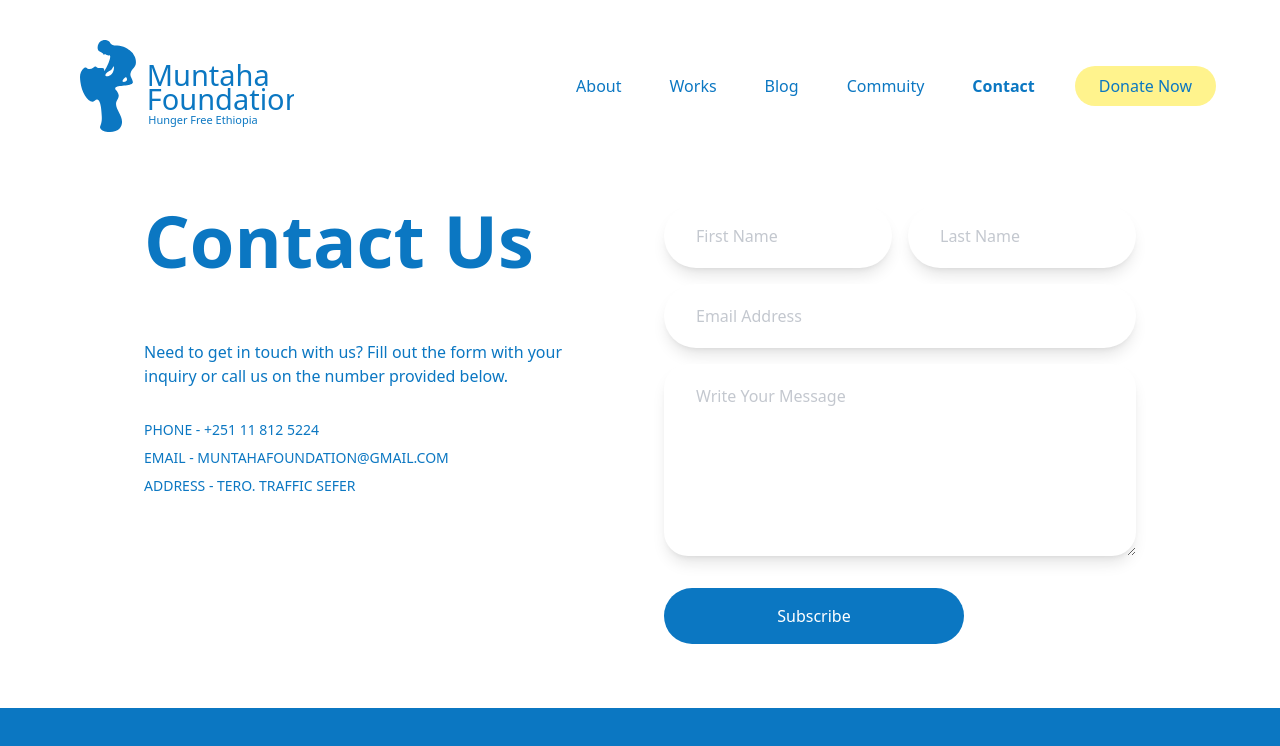
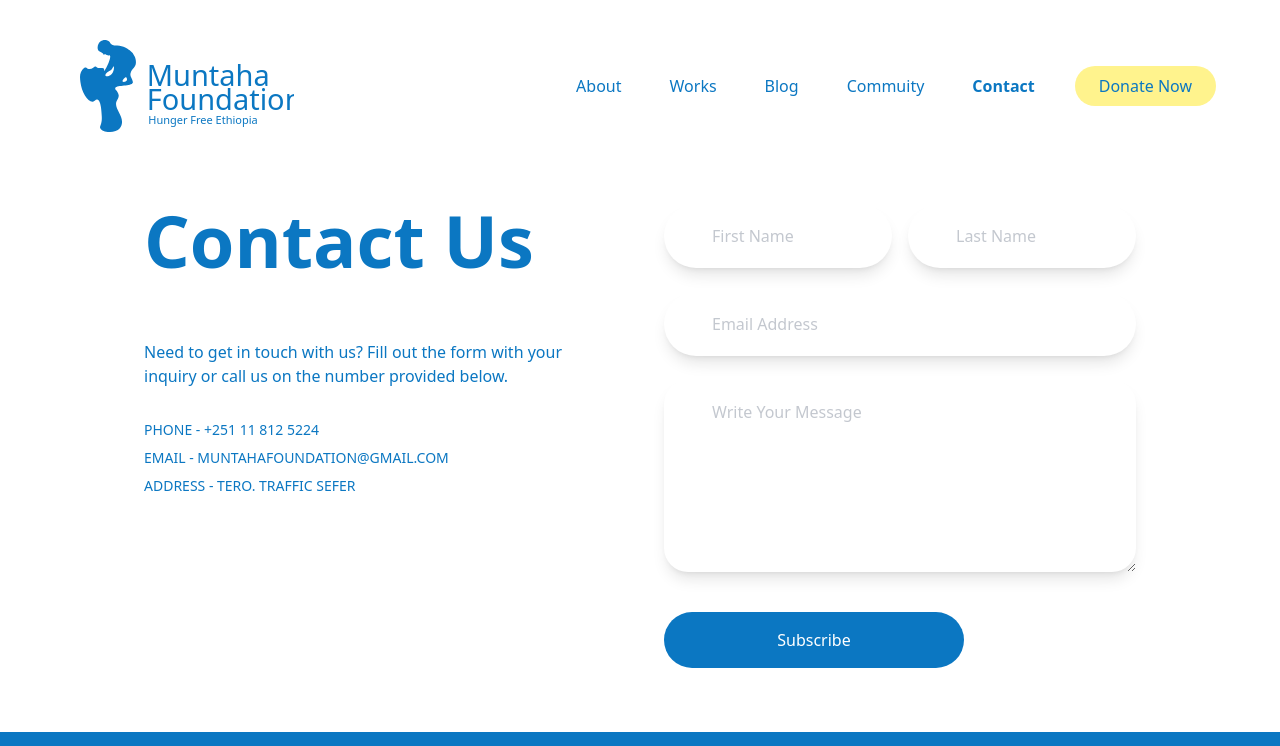
Before and after one commit to abdukasim/muntaha-website, a Next.js app: page /contact in a window 1280 px wide. Shown: the top 746 px of the page. Built offline with nearby package versions, Linux system fonts and the light colour scheme.

Commit message:
fix: fixed x padding for inputs

```diff
--- a/components/ContactUs.js
+++ b/components/ContactUs.js
@@ -14,7 +14,7 @@ export default function ContactUs() {
 			</div>
 
 
-			<div className="right grid grid-cols-1 gap-y-4 mb-8 md:max-w-[700px]">
+			<div className="right grid grid-cols-1 gap-y-4 md:gap-y-6 mb-8 md:max-w-[700px]">
 
 				<div className="grid grid-cols-1 md:grid-cols-2 md:gap-x-4 gap-y-4">
 					<input type="text" placeholder="First Name" />
--- a/styles/globals.css
+++ b/styles/globals.css
@@ -120,7 +120,7 @@
 }
 
 .contact-us input, .contact-us textarea {
-  @apply text-black rounded-full p-5 px-8 shadow-lg font-thin placeholder:opacity-60 focus:outline-brand-blue
+  @apply rounded-full p-5 px-8 md:px-12 shadow-lg placeholder:opacity-60 focus:outline-brand-blue placeholder:font-thin
 }
 .contact-us textarea {
   @apply h-48 rounded-3xl;
```
